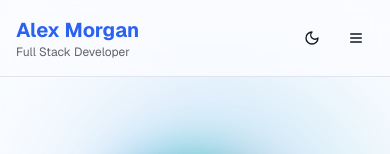
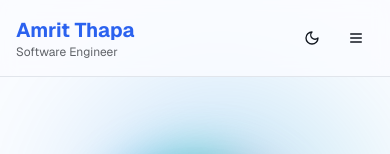
Before and after one commit to ametthapa/resume-site, a Next.js app: page / in a window 390 px wide. Shown: the top 154 px of the page. Built offline with nearby package versions, Linux system fonts and the light colour scheme.

Commit message:
Changed Name mobile menu

```diff
--- a/components/mobile-nav.tsx
+++ b/components/mobile-nav.tsx
@@ -25,8 +25,8 @@ export function MobileNav() {
     <div className="fixed left-0 right-0 top-0 z-50 lg:hidden">
       <div className="flex items-center justify-between border-b border-border bg-background/80 p-4 backdrop-blur-sm">
         <div>
-          <h1 className="text-xl font-bold text-primary">Alex Morgan</h1>
-          <p className="text-xs text-muted-foreground">Full Stack Developer</p>
+          <h1 className="text-xl font-bold text-primary">Amrit Thapa</h1>
+          <p className="text-xs text-muted-foreground">Software Engineer</p>
         </div>
         <div className="flex items-center gap-2">
           <ThemeToggle />
```
